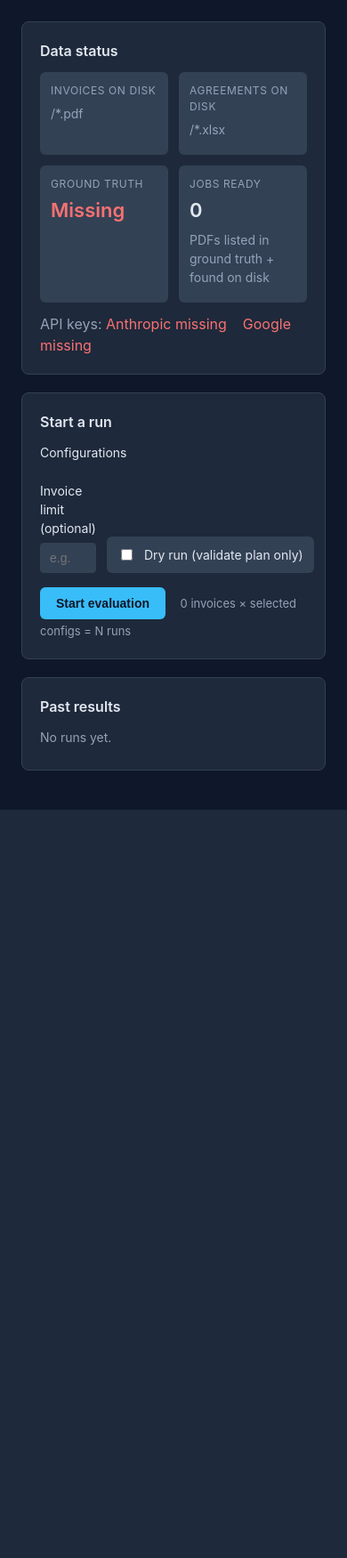
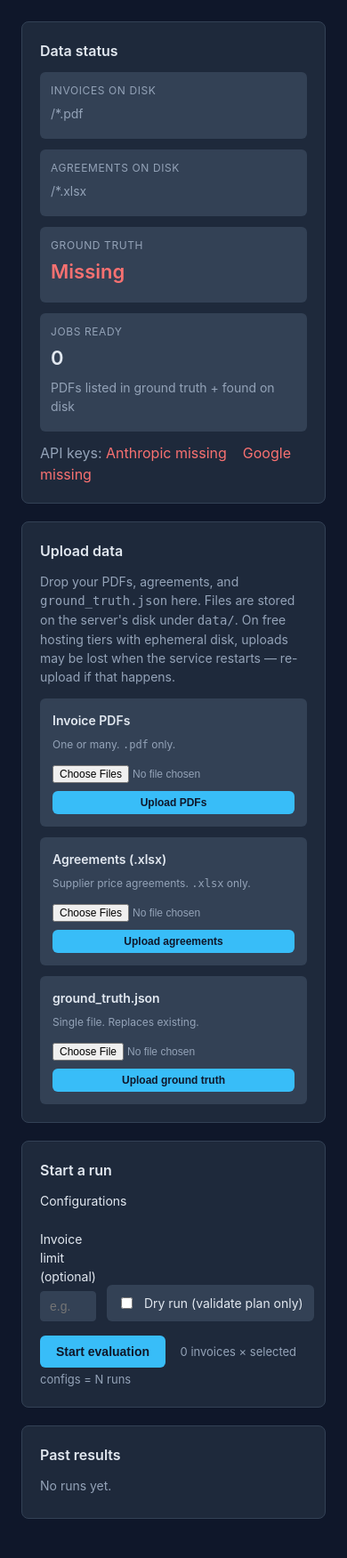
Before and after one commit to jeppeoesterby/nigger19, a Flask app: template webapp/templates/index.html in a window 390 px wide. Shown: the part 87-1838 px from the top of the page at 89% size. Before the commit the page ends 997 px from the top, so only its background shows below. Run offline with Flask 3, Linux system fonts and the light colour scheme; the template is opened without the code that fills it, so the values that code supplies are empty; parts of the project's set-up code (start-up, migrations or seed data) failed here and were passed over.

Commit message:
Add cloud-deploy support and browser-based data upload
Makes the harness deployable to Render/Fly/Railway/any container host
without a terminal. Blueprint config (render.yaml) lets you one-click
deploy from the GitHub repo; Procfile + wsgi.py + gunicorn cover the
production WSGI setup; Dockerfile for generic container hosts.

New web upload card on the home page: PDFs, agreements (.xlsx), and
ground_truth.json all drag-droppable from the browser. Each category
has a one-click clear button with a confirm. Flash messages surface
save/skip counts. Auto-creates data dirs on startup so the app works
on a fresh ephemeral disk.

Raised Flask MAX_CONTENT_LENGTH to 200MB for batch uploads; single
gunicorn worker with 4 threads so the in-memory run registry stays
consistent while polling endpoints remain responsive.

```diff
--- a/requirements.txt
+++ b/requirements.txt
@@ -8,3 +8,4 @@ tenacity>=8.2.3
 rich>=13.7.0
 pyyaml>=6.0.1
 flask>=3.0.0
+gunicorn>=21.2.0
--- a/webapp/app.py
+++ b/webapp/app.py
@@ -5,7 +5,11 @@ live progress, and download the Excel report.
 """
 from __future__ import annotations
 
+import json
 import logging
+import os
+import secrets
+import shutil
 import threading
 import uuid
 from collections import deque
@@ -18,6 +22,8 @@ from dotenv import load_dotenv
 from flask import (
     Flask,
     abort,
+    flash,
+    get_flashed_messages,
     jsonify,
     redirect,
     render_template,
@@ -25,6 +31,7 @@ from flask import (
     send_from_directory,
     url_for,
 )
+from werkzeug.utils import secure_filename
 
 from src.clients import build_clients
 from src.configs import CONFIGS, filter_configs
@@ -42,9 +49,18 @@ def create_app(config_path: str = "config.yaml") -> Flask:
     load_dotenv()
     app = Flask(__name__)
     app.config["CFG_PATH"] = config_path
+    app.config["MAX_CONTENT_LENGTH"] = 200 * 1024 * 1024  # 200 MB per request
+    app.secret_key = os.environ.get("FLASK_SECRET_KEY") or secrets.token_hex(16)
 
     def _cfg() -> dict:
         return yaml.safe_load(Path(app.config["CFG_PATH"]).read_text(encoding="utf-8"))
+
+    def _ensure_data_dirs() -> None:
+        c = _cfg()
+        for key in ("invoices_dir", "agreements_dir", "results_dir"):
+            Path(c["paths"][key]).mkdir(parents=True, exist_ok=True)
+
+    _ensure_data_dirs()
 
     def _scan_data(cfg_yaml: dict) -> dict:
         invoices_dir = Path(cfg_yaml["paths"]["invoices_dir"])
@@ -204,6 +220,111 @@ def create_app(config_path: str = "config.yaml") -> Flask:
             abort(404)
         return send_from_directory(results_dir, filename, as_attachment=True)
 
+    # ---------------- data upload ----------------
+
+    def _save_files(files, target_dir: Path, allowed_exts: set[str]) -> tuple[int, int]:
+        target_dir.mkdir(parents=True, exist_ok=True)
+        saved = skipped = 0
+        for f in files:
+            if not f or not f.filename:
+                continue
+            ext = Path(f.filename).suffix.lower()
+            if ext not in allowed_exts:
+                skipped += 1
+                continue
+            safe = secure_filename(f.filename) or f"upload{ext}"
+            f.save(str(target_dir / safe))
+            saved += 1
+        return saved, skipped
+
+    @app.route("/upload/invoices", methods=["POST"])
+    def upload_invoices():
+        cfg_yaml = _cfg()
+        files = request.files.getlist("files")
+        saved, skipped = _save_files(
+            files, Path(cfg_yaml["paths"]["invoices_dir"]), {".pdf"}
+        )
+        msg = f"Uploaded {saved} PDF(s)."
+        if skipped:
+            msg += f" Skipped {skipped} non-PDF file(s)."
+        flash(msg)
+        return redirect(url_for("index"))
+
+    @app.route("/upload/agreements", methods=["POST"])
+    def upload_agreements():
+        cfg_yaml = _cfg()
+        files = request.files.getlist("files")
+        saved, skipped = _save_files(
+            files, Path(cfg_yaml["paths"]["agreements_dir"]), {".xlsx"}
+        )
+        msg = f"Uploaded {saved} agreement(s)."
+        if skipped:
+            msg += f" Skipped {skipped} non-xlsx file(s)."
+        flash(msg)
+        return redirect(url_for("index"))
+
+    @app.route("/upload/ground_truth", methods=["POST"])
+    def upload_ground_truth():
+        cfg_yaml = _cfg()
+        f = request.files.get("file")
+        gt_path = Path(cfg_yaml["paths"]["ground_truth"])
+        if not f or not f.filename:
+            flash("No file selected.")
+            return redirect(url_for("index"))
+        if Path(f.filename).suffix.lower() != ".json":
+            flash("Ground truth must be a .json file.")
+            return redirect(url_for("index"))
+        content = f.read()
+        try:
+            parsed = json.loads(content)
+            if not isinstance(parsed, dict):
+                raise ValueError("ground_truth.json must be a JSON object")
+        except Exception as e:
+            flash(f"Invalid JSON: {e}")
+            return redirect(url_for("index"))
+        gt_path.parent.mkdir(parents=True, exist_ok=True)
+        gt_path.write_bytes(content)
+        flash(f"Ground truth saved ({len(parsed)} invoice entries).")
+        return redirect(url_for("index"))
+
+    @app.route("/clear", methods=["POST"])
+    def clear_data():
+        cfg_yaml = _cfg()
+        what = request.form.get("what", "")
+        removed = 0
+        if what == "invoices":
+            d = Path(cfg_yaml["paths"]["invoices_dir"])
+            for p in d.glob("*.pdf"):
+                p.unlink()
+                removed += 1
+            flash(f"Deleted {removed} invoice PDF(s).")
+        elif what == "agreements":
+            d = Path(cfg_yaml["paths"]["agreements_dir"])
+            for p in d.glob("*.xlsx"):
+                p.unlink()
+                removed += 1
+            flash(f"Deleted {removed} agreement file(s).")
+        elif what == "ground_truth":
+            p = Path(cfg_yaml["paths"]["ground_truth"])
+            if p.exists():
+                p.unlink()
+                flash("Ground truth deleted.")
+            else:
+                flash("No ground truth to delete.")
+        elif what == "all":
+            for key in ("invoices_dir", "agreements_dir"):
+                d = Path(cfg_yaml["paths"][key])
+                if d.exists():
+                    shutil.rmtree(d)
+                    d.mkdir(parents=True, exist_ok=True)
+            p = Path(cfg_yaml["paths"]["ground_truth"])
+            if p.exists():
+                p.unlink()
+            flash("All uploaded data cleared.")
+        else:
+            flash("Unknown clear target.")
+        return redirect(url_for("index"))
+
     return app
 
 
--- a/webapp/templates/base.html
+++ b/webapp/templates/base.html
@@ -148,6 +148,45 @@
     .badge.done { background: var(--ok); color: #052e16; }
     .badge.error { background: var(--err); color: #450a0a; }
     .badge.starting { background: var(--warn); color: #422006; }
+    .flash {
+      background: #0c4a6e;
+      border: 1px solid #0ea5e9;
+      color: #e0f2fe;
+      padding: 10px 14px;
+      border-radius: 6px;
+      margin-bottom: 12px;
+      font-size: 14px;
+    }
+    .upload-grid { display: grid; grid-template-columns: 1fr 1fr 1fr; gap: 12px; }
+    .upload-tile {
+      background: var(--panel-2);
+      border-radius: 6px;
+      padding: 14px;
+    }
+    .upload-tile h3 { margin: 0 0 8px 0; font-size: 14px; font-weight: 600; }
+    .upload-tile p { margin: 4px 0 10px 0; font-size: 12px; color: var(--muted); }
+    .upload-tile input[type=file] {
+      width: 100%;
+      font-size: 12px;
+      color: var(--muted);
+      margin-bottom: 8px;
+    }
+    .upload-tile button {
+      padding: 6px 12px;
+      font-size: 12px;
+      width: 100%;
+    }
+    .danger-btn {
+      background: transparent;
+      border: 1px solid var(--err);
+      color: var(--err);
+      font-size: 12px;
+      padding: 4px 10px;
+    }
+    @media (max-width: 720px) {
+      .upload-grid, .grid-2 { grid-template-columns: 1fr; }
+      .config-grid { grid-template-columns: 1fr; }
+    }
   </style>
 </head>
 <body>
@@ -159,6 +198,13 @@
   </nav>
 </header>
 <div class="container">
+  {% with messages = get_flashed_messages() %}
+    {% if messages %}
+      {% for m in messages %}
+        <div class="flash">{{ m }}</div>
+      {% endfor %}
+    {% endif %}
+  {% endwith %}
   {% block content %}{% endblock %}
 </div>
 </body>
--- a/webapp/templates/index.html
+++ b/webapp/templates/index.html
@@ -45,6 +45,65 @@
     <span class="{% if data_info.keys_configured.google %}ok{% else %}err{% endif %}">
       Google {{ "OK" if data_info.keys_configured.google else "missing" }}
     </span>
+  </div>
+</div>
+
+<div class="card">
+  <h2>Upload data</h2>
+  <p class="muted" style="margin-bottom: 14px;">
+    Drop your PDFs, agreements, and <code>ground_truth.json</code> here. Files
+    are stored on the server's disk under <code>data/</code>. On free hosting
+    tiers with ephemeral disk, uploads may be lost when the service restarts —
+    re-upload if that happens.
+  </p>
+  <div class="upload-grid">
+    <div class="upload-tile">
+      <h3>Invoice PDFs</h3>
+      <p>One or many. <code>.pdf</code> only.</p>
+      <form action="{{ url_for('upload_invoices') }}" method="POST" enctype="multipart/form-data">
+        <input type="file" name="files" accept=".pdf" multiple required>
+        <button type="submit">Upload PDFs</button>
+      </form>
+      {% if data_info.invoice_count_on_disk %}
+      <form action="{{ url_for('clear_data') }}" method="POST" style="margin-top: 8px;"
+            onsubmit="return confirm('Delete all {{ data_info.invoice_count_on_disk }} invoice PDFs?');">
+        <input type="hidden" name="what" value="invoices">
+        <button type="submit" class="danger-btn">Clear all</button>
+      </form>
+      {% endif %}
+    </div>
+
+    <div class="upload-tile">
+      <h3>Agreements (.xlsx)</h3>
+      <p>Supplier price agreements. <code>.xlsx</code> only.</p>
+      <form action="{{ url_for('upload_agreements') }}" method="POST" enctype="multipart/form-data">
+        <input type="file" name="files" accept=".xlsx" multiple required>
+        <button type="submit">Upload agreements</button>
+      </form>
+      {% if data_info.agreement_count_on_disk %}
+      <form action="{{ url_for('clear_data') }}" method="POST" style="margin-top: 8px;"
+            onsubmit="return confirm('Delete all {{ data_info.agreement_count_on_disk }} agreements?');">
+        <input type="hidden" name="what" value="agreements">
+        <button type="submit" class="danger-btn">Clear all</button>
+      </form>
+      {% endif %}
+    </div>
+
+    <div class="upload-tile">
+      <h3>ground_truth.json</h3>
+      <p>Single file. Replaces existing.</p>
+      <form action="{{ url_for('upload_ground_truth') }}" method="POST" enctype="multipart/form-data">
+        <input type="file" name="file" accept=".json" required>
+        <button type="submit">Upload ground truth</button>
+      </form>
+      {% if data_info.ground_truth_exists %}
+      <form action="{{ url_for('clear_data') }}" method="POST" style="margin-top: 8px;"
+            onsubmit="return confirm('Delete ground_truth.json?');">
+        <input type="hidden" name="what" value="ground_truth">
+        <button type="submit" class="danger-btn">Delete</button>
+      </form>
+      {% endif %}
+    </div>
   </div>
 </div>
 
--- /dev/null
+++ b/wsgi.py
@@ -0,0 +1,4 @@
+"""WSGI entry point for gunicorn/any production WSGI server."""
+from webapp.app import create_app
+
+app = create_app()
```
Also changed, not shown: render.yaml (added, +17 -0 lines), README.md, 2 other files.
